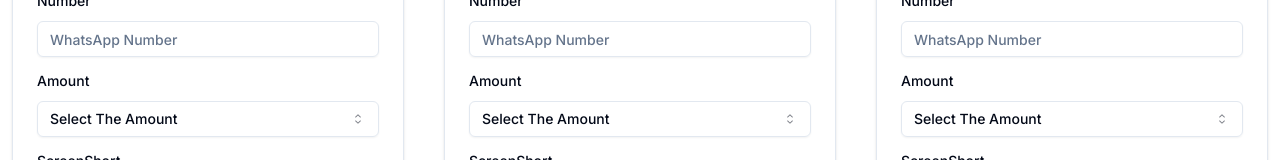
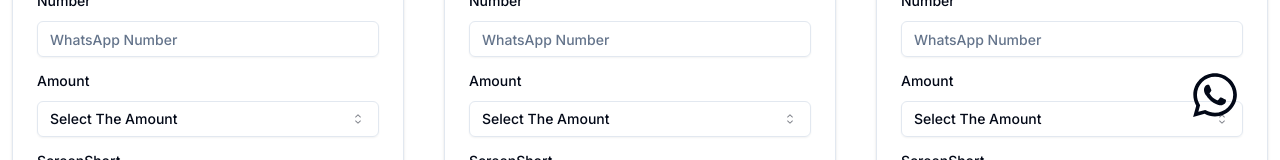
Before and after one commit to BISHAL120/Review-Sell-BD, a Next.js app: page / in a window 1280 px wide. Shown: the part 640-800 px from the top of the page. Built offline with nearby package versions, Linux system fonts and the light colour scheme.

Commit message:
WhatsApp Integration Complete

```diff
--- a/app/page.tsx
+++ b/app/page.tsx
@@ -1,9 +1,20 @@
 import Main from "@/components/Shared/Main";
+import { motion } from "framer-motion";
+import Link from "next/link";
+import { FaWhatsapp } from "react-icons/fa6";
 
 export default function Home() {
   return (
     <main className="">
       <Main />
+      <div>
+        <Link
+          href={"https://wa.me/+8801994506240"}
+          className="fixed hidden md:block bottom-10 right-10"
+        >
+          <FaWhatsapp size={50} />
+        </Link>
+      </div>
     </main>
   );
 }
```
